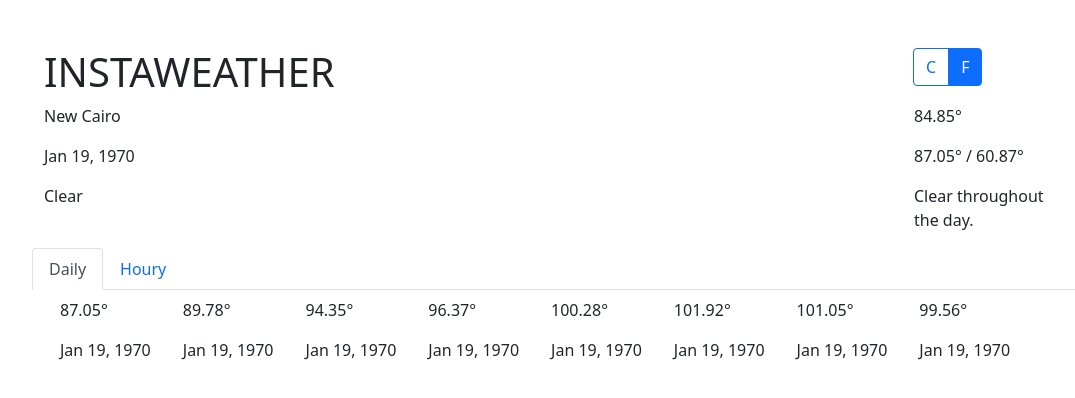
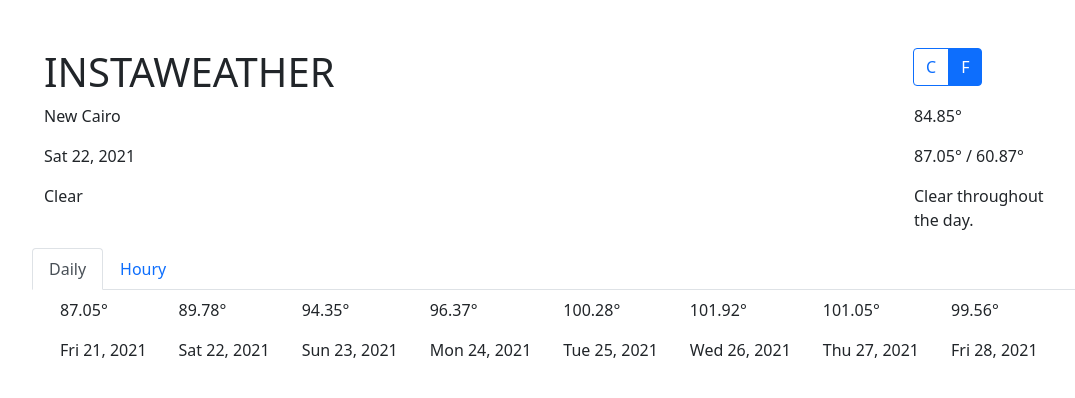
Before and after one commit to mahmoudgamie/weather-app, an Angular app: page / in a window 1280 px wide. Shown: the top 398 px of the page, without its empty margins (86-1161 px from the left). Built offline with nearby package versions, Linux system fonts and the light colour scheme.

Commit message:
Fix date formates

```diff
--- a/src/app/daily-data/daily-data.component.html
+++ b/src/app/daily-data/daily-data.component.html
@@ -4,7 +4,7 @@
       <ul class="list-group list-group-horizontal">
         <li class="list-group-item data-item" *ngFor="let item of data">
           <p class="degree">{{item.temperatureHigh | temeratureConverter: unit}}</p>
-          <p>{{item.time | date}}</p>
+          <p>{{item.time * 1000 | date: "E d, y" }}</p>
         </li>
       </ul>
     </div>
--- a/src/app/hourly-data/hourly-data.component.html
+++ b/src/app/hourly-data/hourly-data.component.html
@@ -4,7 +4,7 @@
       <ul class="list-group list-group-horizontal">
         <li class="list-group-item data-item" *ngFor="let item of data.slice(0, 24)">
           <p class="degree">{{item.temperature | temeratureConverter : unit}}</p>
-          <p>{{item.time | date}}</p>
+          <p>{{item.time * 1000 | date: "h:mm"}}</p>
         </li>
       </ul>
     </div>
--- a/src/app/weather-forecast-view/weather-forecast-view.component.html
+++ b/src/app/weather-forecast-view/weather-forecast-view.component.html
@@ -22,7 +22,7 @@
       <div class="col-sm-10">
         <div class="location">
           <p>New Cairo</p>
-          <p>{{weatherData.currently.time | date}}</p>
+          <p>{{weatherData.currently.time * 1000 | date: "E d, y" }}</p>
           <p>{{weatherData.currently.summary}}</p>
         </div>
       </div>
```
